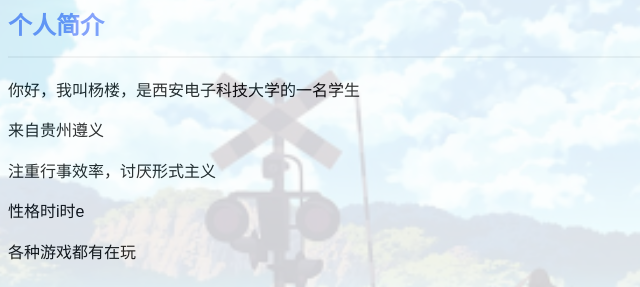
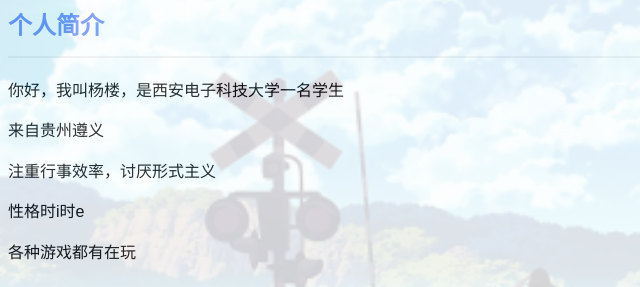
Before and after one commit to yelou-ex/mine, a plain HTML site: page introduce.html in a window 1280 px wide. Shown: the part 293-580 px from the top of the page, 82-722 px from the left. Drawn offline with Linux system fonts and the light colour scheme.

```diff
--- a/introduce.html
+++ b/introduce.html
@@ -191,7 +191,7 @@
 
         <section class="profile-section">
           <h2>个人简介</h2>
-          <p>你好，我叫杨楼，是西安电子科技大学的一名学生</p>
+          <p>你好，我叫杨楼，是西安电子科技大学一名学生</p>
             <p>来自贵州遵义&nbsp;</p>
 <p>注重行事效率，讨厌形式主义&nbsp;</p>
           <p>性格时i时e</p>
```
